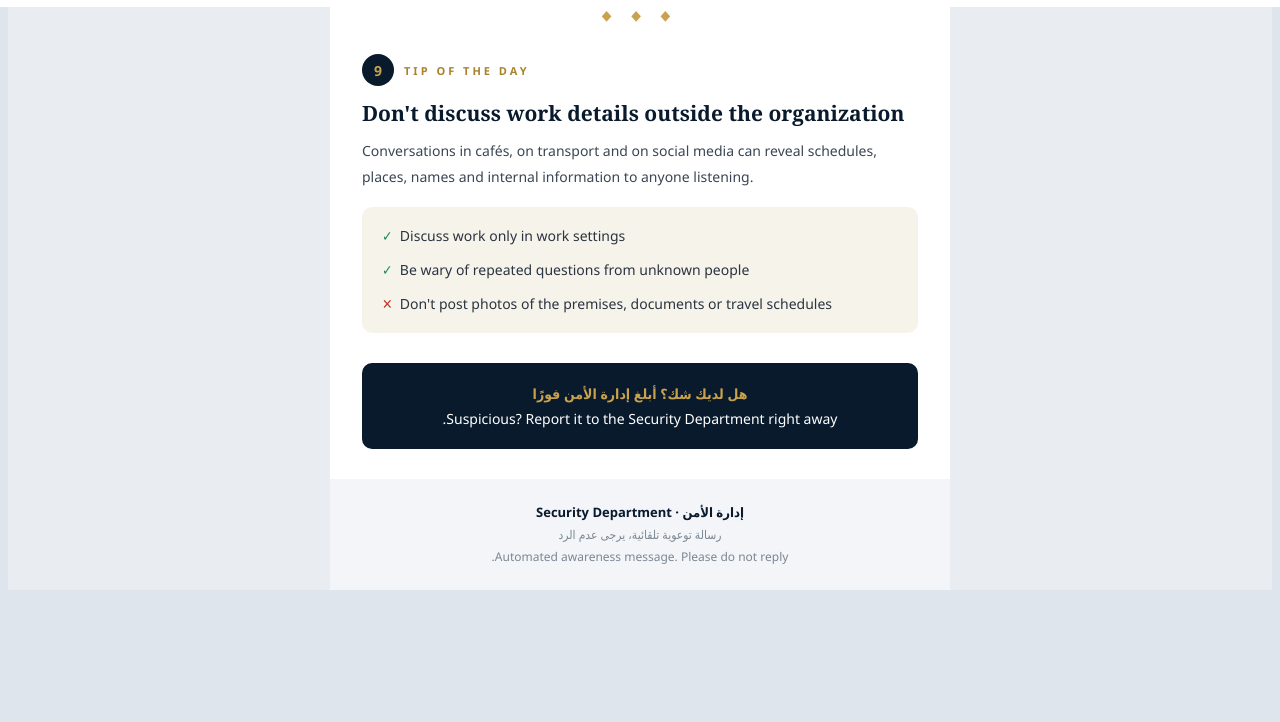
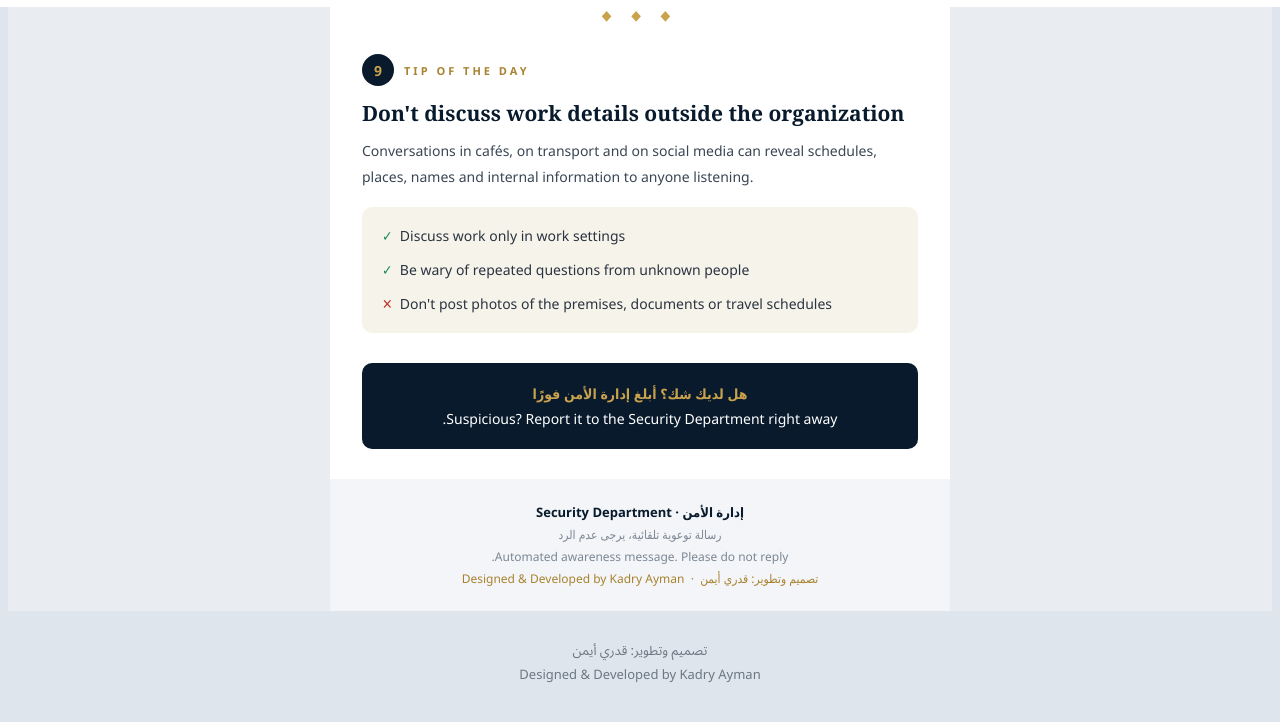
Before and after one commit to adriano-ayman22/security-brief, a plain HTML site: page index.html in a window 1280 px wide. Shown: the part 793-1515 px from the top of the page. Before the commit the page ends 1477 px from the top, so only its background shows below. Drawn offline with Linux system fonts and the light colour scheme.

Commit message:
Add credit section for design and development

```diff
--- a/index.html
+++ b/index.html
@@ -17,6 +17,7 @@ body{margin:0;background:#dfe5ec;font-family:'Segoe UI','Noto Sans Arabic',Tahom
 .form label{display:block;font-size:13px;color:#4a5663;margin:12px 0 4px;font-weight:700}
 .form input,.form textarea{width:100%;box-sizing:border-box;border:1px solid #c9d3dc;border-radius:10px;padding:11px;font:16px inherit;font-family:inherit;background:#fafbfc}
 .btns{display:flex;gap:8px;margin-top:16px;flex-wrap:wrap}.btns button{flex:1;min-width:110px;border:0;border-radius:12px;padding:13px 6px;font:700 14px inherit;font-family:inherit;background:#081a2c;color:#fff}.btns .alt{background:#f1e7cc;color:#081a2c}
+.credit{text-align:center;color:#6b7783;font-size:13px;line-height:1.8;padding:18px 10px 6px}.credit br+span{display:inline-block}
 .cnt{text-align:center;color:#4a5663;font-size:13px;margin:6px}
 </style></head><body>
 <div class="bar"><b>نشرة أمنية · نسخة تجريبية</b><span id="cn"></span></div>
@@ -34,6 +35,7 @@ body{margin:0;background:#dfe5ec;font-family:'Segoe UI','Noto Sans Arabic',Tahom
 <label>اسم المرسل</label><input id="sn" value="إدارة الأمن · Security Department">
 <div class="btns"><button id="b1">عرض المعاينة</button><button id="b2" class="alt">نسخ كود الإيميل</button><button id="b3" class="alt">تحميل ملف HTML</button></div>
 <div id="msg" class="cnt"></div></div><div id="cprev"></div></div><div id="list" style="display:none"></div>
+<div class="credit">تصميم وتطوير: قدري أيمن<br><span dir="ltr">Designed &amp; Developed by Kadry Ayman</span></div>
 <div class="nav"><button id="prev">السابق ›</button><button id="today" class="alt">نصيحة اليوم</button><button id="next">‹ التالي</button></div>
 <script>
 const TIPS=[
@@ -76,7 +78,7 @@ function emailHTML(tip,n,dateStr,sender){
  +(tip.en?('<tr><td align="center" style="color:#c9a24d;font-size:14px;letter-spacing:8px;padding:22px 34px 0 34px;border-top:0;">&#9670; &#9670; &#9670;</td></tr>'
  +block(tip.en,'ltr',tip.custom?'BULLETIN':'TIP OF THE DAY',tip.custom?null:n)):'')
  +'<tr><td style="padding:22px 32px 30px 32px;"><table role="presentation" width="100%" cellpadding="0" cellspacing="0" border="0" bgcolor="#081a2c" style="border-radius:10px;"><tr><td align="center" style="padding:18px 20px;'+F+'font-size:14px;line-height:1.8;color:#ffffff;"><b style="color:#c9a24d;">هل لديك شك؟ أبلغ إدارة الأمن فورًا</b>'+(tip.en||!tip.custom?'<br>Suspicious? Report it to the Security Department right away.':'')+'</td></tr></table></td></tr>'
- +'<tr><td align="center" bgcolor="#f3f5f8" style="padding:22px 30px;'+F+'font-size:12px;line-height:1.8;color:#7b8794;"><b style="color:#081a2c;font-size:13px;">'+esc(sender)+'</b><br>رسالة توعوية تلقائية، يرجى عدم الرد<br>Automated awareness message. Please do not reply.</td></tr>'
+ +'<tr><td align="center" bgcolor="#f3f5f8" style="padding:22px 30px;'+F+'font-size:12px;line-height:1.8;color:#7b8794;"><b style="color:#081a2c;font-size:13px;">'+esc(sender)+'</b><br>رسالة توعوية تلقائية، يرجى عدم الرد<br>Automated awareness message. Please do not reply.<br><span style="color:#a8822f;">تصميم وتطوير: قدري أيمن &nbsp;·&nbsp; Designed &amp; Developed by Kadry Ayman</span></td></tr>'
  +'</table></td></tr></table>'}
 
 var i=0,mode=1;
```
